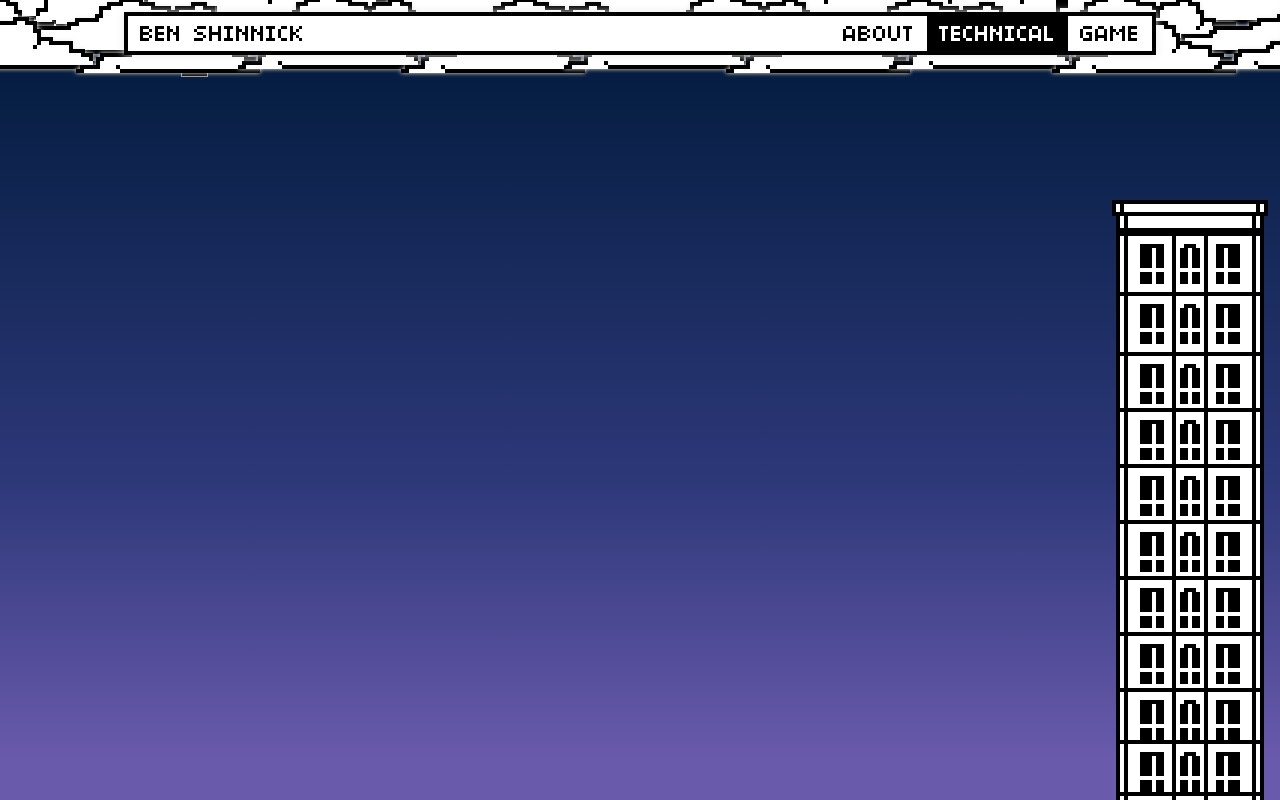
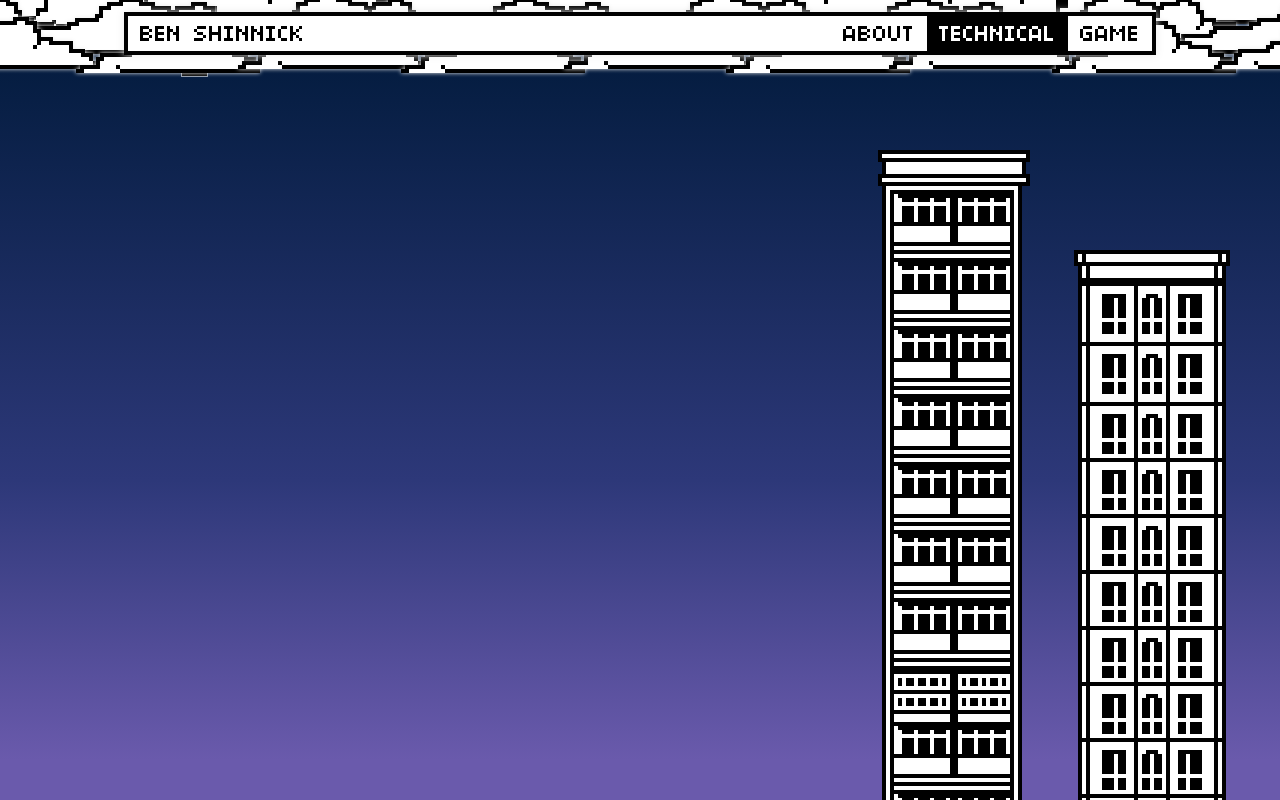
Before and after one commit to benshinnick/personal-website, a React (Create React App) app: page / in a window 1280 px wide. Shown: the top 800 px of the page. Built offline with nearby package versions, Linux system fonts and the light colour scheme.

Commit message:
Added second building

```diff
--- a/src/PersonalWebsite/TechnicalPage/Buildings/Buildings.css
+++ b/src/PersonalWebsite/TechnicalPage/Buildings/Buildings.css
@@ -1,10 +1,21 @@
 #building-1 {
     background-image: url(./BuildingSprites/building1.png);
-    top: 200px;
-    right: 12px;
-    width:156px;
-    height: 764px;
+    top: 250px;
+    right: 50px;
+    width: 156px;
+    height: 772px;
     position: fixed;
     transform-origin: top right;
     z-index: 1;
 }
+
+#building-2 {
+    background-image: url(./BuildingSprites/building2.png);
+    top:   150px;
+    right: 250px;
+    width:152px;
+    height: 780px;
+    position: fixed;
+    transform-origin: top right;
+    z-index: 1;
+}
--- a/src/PersonalWebsite/TechnicalPage/Buildings/Buildings.jsx
+++ b/src/PersonalWebsite/TechnicalPage/Buildings/Buildings.jsx
@@ -4,7 +4,10 @@ import './Buildings.css';
 export default class Buildings extends React.Component {
     render() {
         return (
-            <div id='building-1' className='sprite'></div>
+            <div>
+                <div id='building-1' className='sprite'></div>
+                <div id='building-2' className='sprite'></div>
+            </div>
         );
     }
 }
```
Also changed, not shown: src/PersonalWebsite/TechnicalPage/Buildings/BuildingSprites/building1.png, src/PersonalWebsite/TechnicalPage/Buildings/BuildingSprites/building2.png (added).
